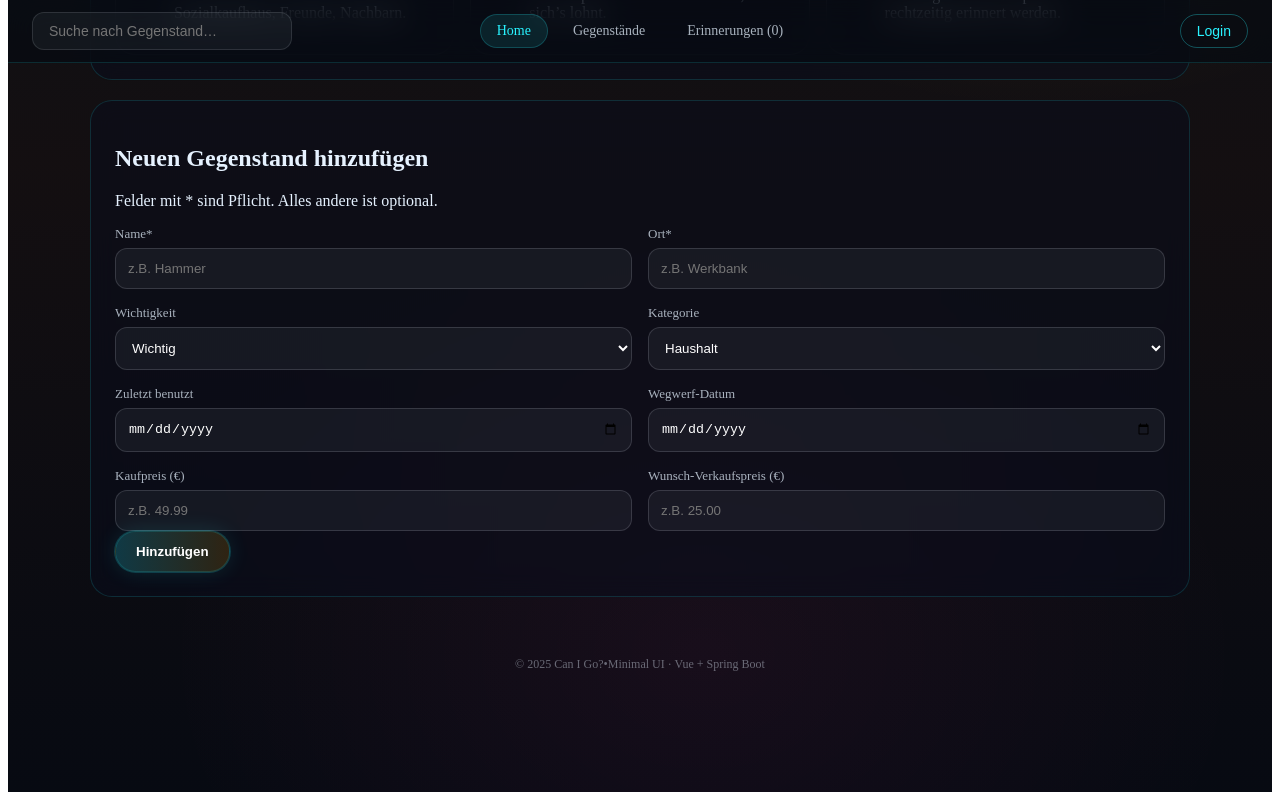
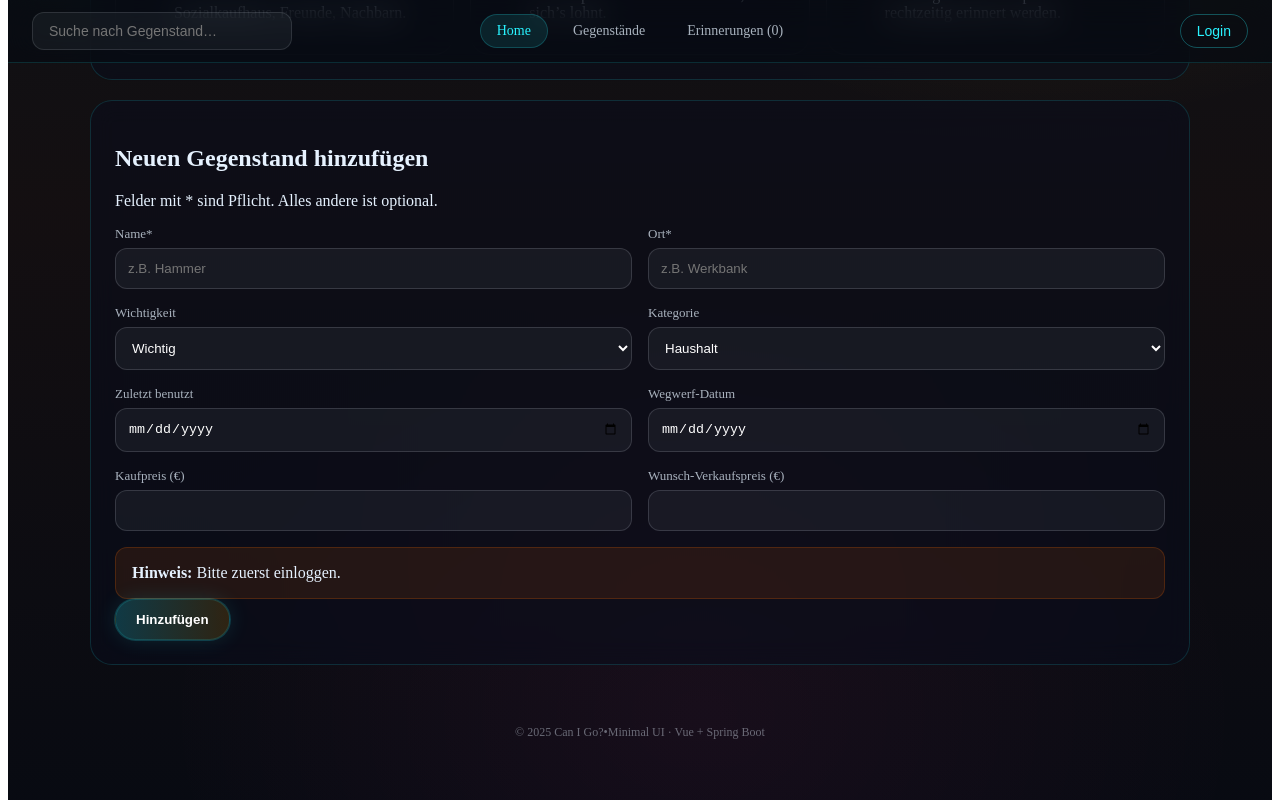
Before and after one commit to IagoSilenziSchmeichel/CanIGo-, a Vue app in the folder frontend/: page / in a window 1280 px wide. Both pictures are taken after a click on the button "Hinzufügen". Shown: the part 605-1405 px from the top of the page. Built offline with nearby package versions, Linux system fonts and the light colour scheme.

Commit message:
kleien vue app änderung

```diff
--- a/frontend/src/App.vue
+++ b/frontend/src/App.vue
@@ -341,16 +341,9 @@ onBeforeUnmount(() => {
           </div>
 
           <div class="form-grid">
-            <label class="field">
-              <span>Name*</span>
-              <input v-model="name" placeholder="z.B. Hammer" />
-            </label>
-
-            <label class="field">
-              <span>Ort*</span>
-              <input v-model="ort" placeholder="z.B. Werkbank" />
-            </label>
-
+            <!-- ... deine Inputs bleiben alle gleich ... -->
+            <label class="field"><span>Name*</span><input v-model="name" placeholder="z.B. Hammer" /></label>
+            <label class="field"><span>Ort*</span><input v-model="ort" placeholder="z.B. Werkbank" /></label>
             <label class="field">
               <span>Wichtigkeit</span>
               <select v-model="wichtigkeit">
@@ -359,7 +352,6 @@ onBeforeUnmount(() => {
                 <option value="UNWICHTIG">Unwichtig</option>
               </select>
             </label>
-
             <label class="field">
               <span>Kategorie</span>
               <select v-model="kategorie">
@@ -370,30 +362,21 @@ onBeforeUnmount(() => {
                 <option value="SONSTIGES">Sonstiges</option>
               </select>
             </label>
+            <label class="field"><span>Zuletzt benutzt</span><input v-model="lastUsed" type="date" /></label>
+            <label class="field"><span>Wegwerf-Datum</span><input v-model="wegwerfAm" type="date" /></label>
+            <label class="field"><span>Kaufpreis (€)</span><input v-model="kaufpreis" type="number" step="0.01" /></label>
+            <label class="field"><span>Wunsch-Verkaufspreis (€)</span><input v-model="wunschVerkaufspreis" type="number" step="0.01" /></label>
+          </div>
 
-            <label class="field">
-              <span>Zuletzt benutzt</span>
-              <input v-model="lastUsed" type="date" />
-            </label>
-
-            <label class="field">
-              <span>Wegwerf-Datum</span>
-              <input v-model="wegwerfAm" type="date" />
-            </label>
-
-            <label class="field">
-              <span>Kaufpreis (€)</span>
-              <input v-model="kaufpreis" type="number" step="0.01" placeholder="z.B. 49.99" />
-            </label>
-
-            <label class="field">
-              <span>Wunsch-Verkaufspreis (€)</span>
-              <input v-model="wunschVerkaufspreis" type="number" step="0.01" placeholder="z.B. 25.00" />
-            </label>
+          <!-- NEU: Fehlermeldung direkt im Formular anzeigen -->
+          <div v-if="fehler" class="alert form-alert">
+            <strong>Hinweis:</strong> {{ fehler }}
           </div>
 
           <div class="actions">
-            <button class="btn btn-primary" type="button" @click="speichern">Hinzufügen</button>
+            <button class="btn btn-primary" type="button" @click="speichern">
+              Hinzufügen
+            </button>
           </div>
         </section>
 
```
